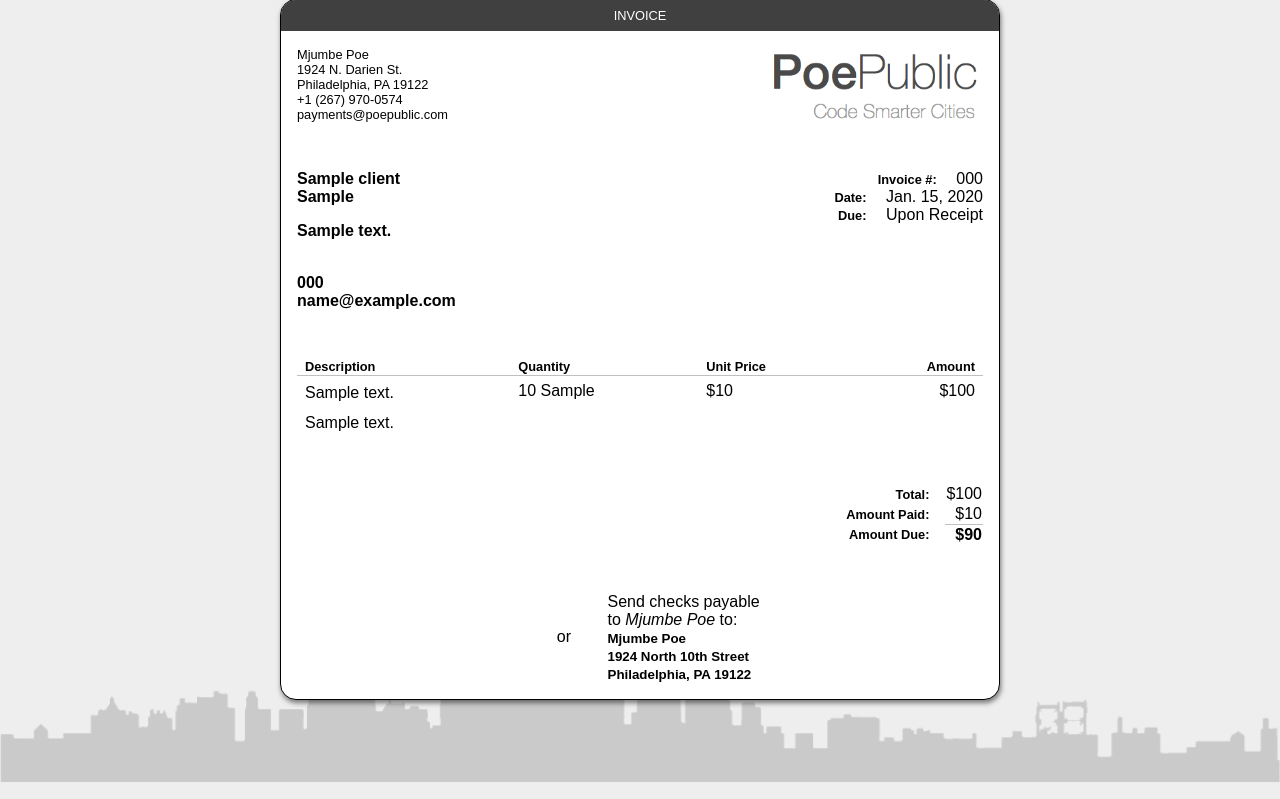
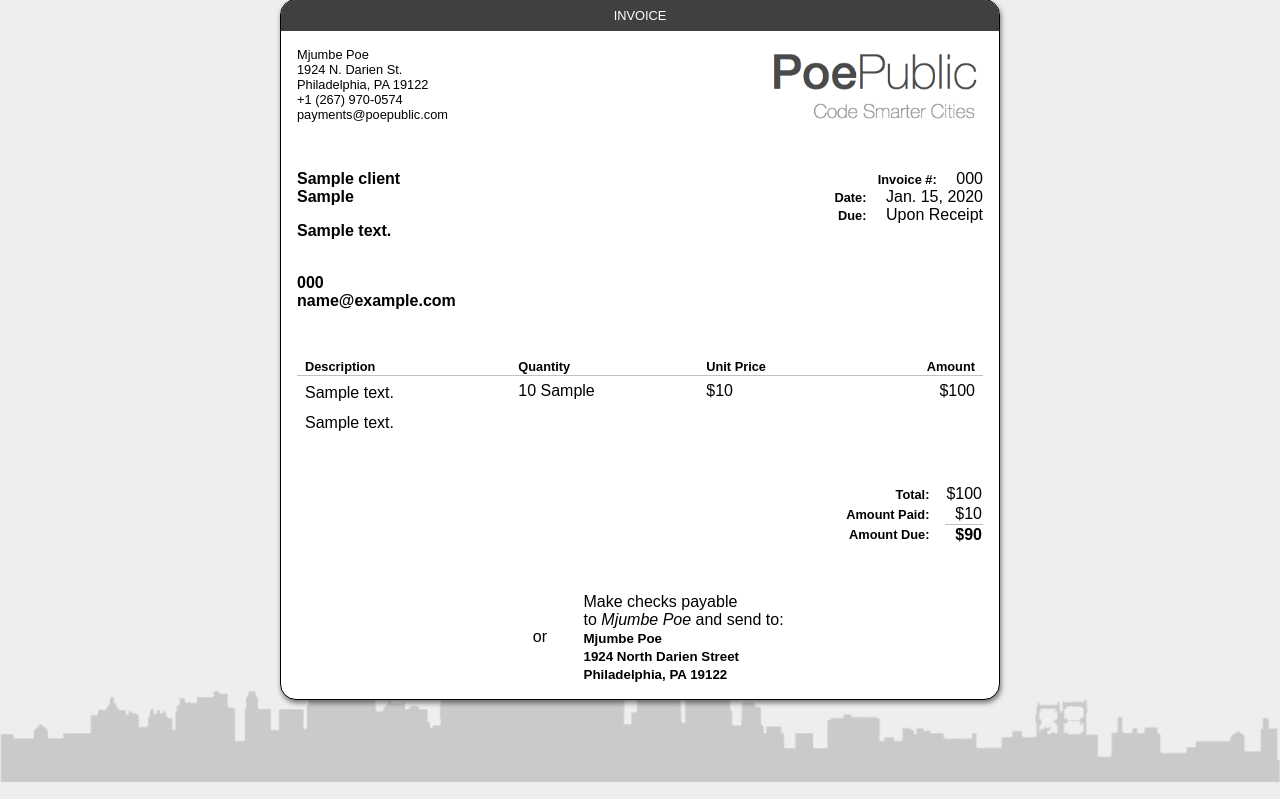
Before and after one commit to mjumbewu/django-payable, a Django app: template src/payable/templates/invoice.html in a window 1280 px wide. Shown: the part 17-816 px from the top of the page. Run offline with Django 3.2, Linux system fonts and the light colour scheme; tables that the repository leaves empty hold one stand-in row (values such as "Sample post"); the template is opened without the code that fills it: values that come from a table or form of the project are taken from there, most other values are stand-ins (such as "Sample title", 1, 10 or a date in 2020); some libraries are stand-ins or nearby versions.

Commit message:
Correct the address in the payment instructions

```diff
--- a/src/payable/templates/invoice.html
+++ b/src/payable/templates/invoice.html
@@ -124,10 +124,10 @@
         <span class="alternative">or</span>
 
         <div>
-          Send checks payable<br>to <em>Mjumbe Poe</em> to:<br>
+          Make checks payable<br>to <em>Mjumbe Poe</em> and send to:<br>
           <small><strong>
             Mjumbe Poe<br>
-            1924 North 10th Street<br>
+            1924 North Darien Street<br>
             Philadelphia, PA 19122
           </strong></small>
         </div>
```
